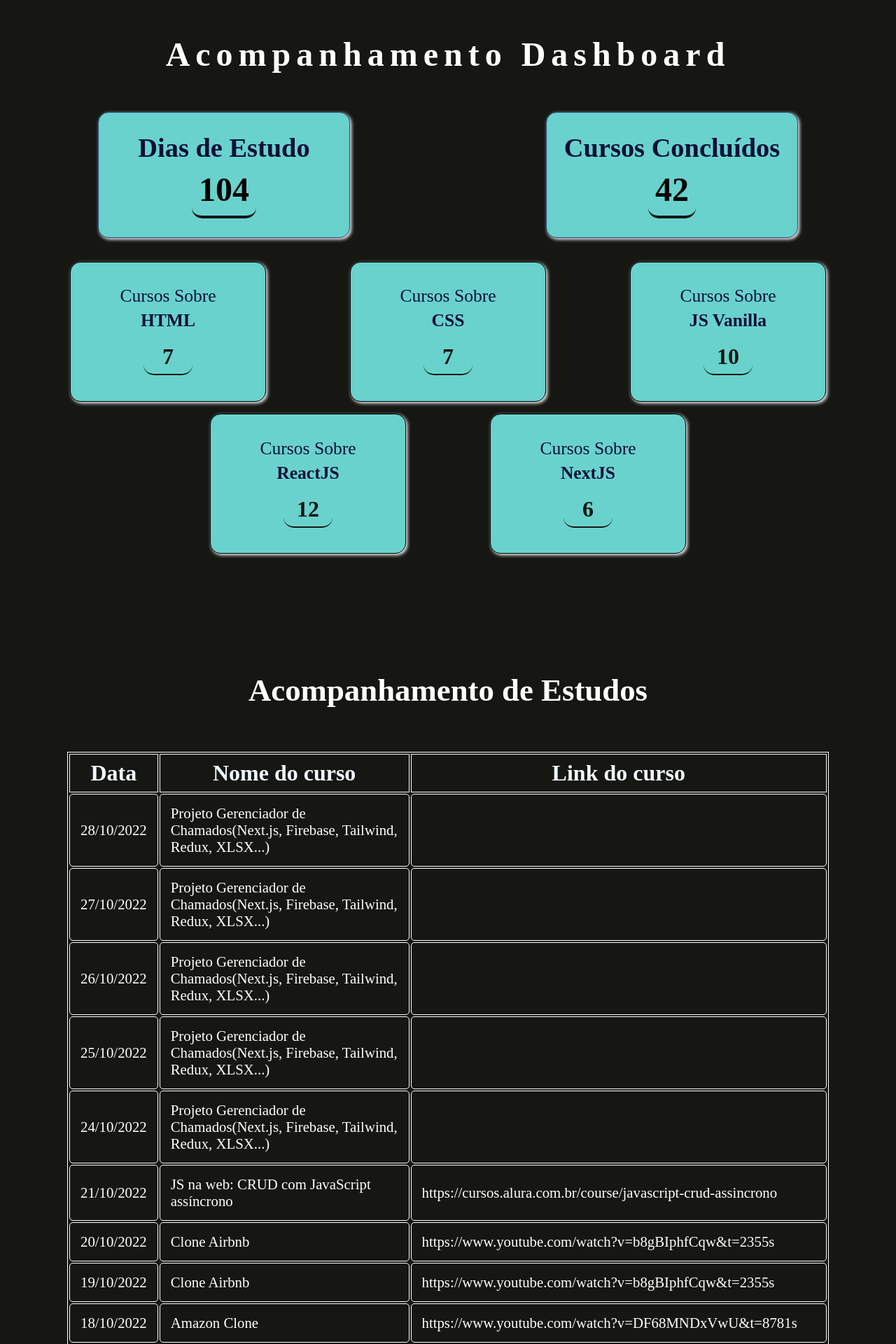
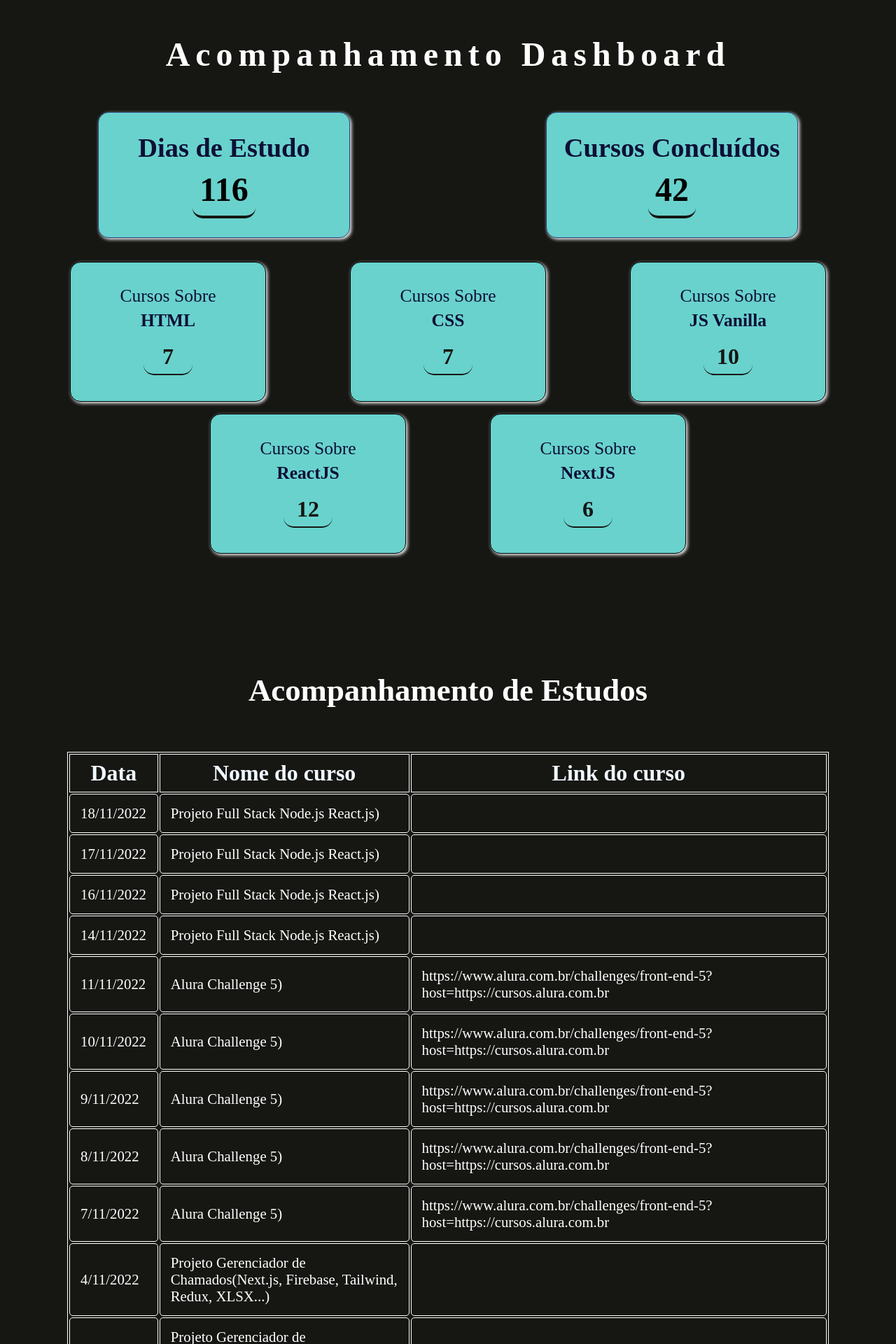
Before and after one commit to MiguelFLima/acompanhamento-estudos, a Next.js app: page /cursos in a window 1280 px wide. Shown: the top 1920 px of the page at 70% size. Built offline with nearby package versions, Linux system fonts and the light colour scheme.

Commit message:
week 21/22/23

```diff
--- a/src/cursos/index.js
+++ b/src/cursos/index.js
@@ -4,7 +4,7 @@ let cursos = [
     nome: 'HTML5 e CSS3 parte 1: crie uma página da Web',
     data: new Date('2022, 06, 07'),
     link: 'https://cursos.alura.com.br/course/html5-css3-primeiros-passos',
-        CursoAlura: true ,
+    CursoAlura: true,
     ERepetido: false,
     foco: 'HTML' || 'CSS',
   },
@@ -60,7 +60,7 @@ let cursos = [
     link: 'https://cursos.alura.com.br/course/posicione-elementos-com-flexbox',
     CursoAlura: true,
     ERepetido: false,
-        foco: 'CSS'
+    foco: 'CSS',
   },
   {
     id: 9,
@@ -486,7 +486,7 @@ let cursos = [
     link: 'https://cursos.alura.com.br/course/javascript-validacoes-reconhecimento-voz',
     CursoAlura: true,
     ERepetido: false,
-        foco: 'JS Vanilla'
+    foco: 'JS Vanilla',
   },
   {
     id: 56,
@@ -839,7 +839,115 @@ let cursos = [
   {
     id: 104,
     nome: 'Projeto Gerenciador de Chamados(Next.js, Firebase, Tailwind, Redux, XLSX...)',
-        data: new Date('2022, 10, 28'),
+    data: new Date('2022, 10, 31'),
+    link: '',
+    CursoAlura: false,
+    ERepetido: false,
+    foco: '',
+  },
+  {
+    id: 105,
+    nome: 'Projeto Gerenciador de Chamados(Next.js, Firebase, Tailwind, Redux, XLSX...)',
+    data: new Date('2022, 11, 01'),
+    link: '',
+    CursoAlura: false,
+    ERepetido: false,
+    foco: '',
+  },
+  {
+    id: 106,
+    nome: 'Projeto Gerenciador de Chamados(Next.js, Firebase, Tailwind, Redux, XLSX...)',
+    data: new Date('2022, 11, 03'),
+    link: '',
+    CursoAlura: false,
+    ERepetido: false,
+    foco: '',
+  },
+  {
+    id: 107,
+    nome: 'Projeto Gerenciador de Chamados(Next.js, Firebase, Tailwind, Redux, XLSX...)',
+    data: new Date('2022, 11, 04'),
+    link: '',
+    CursoAlura: false,
+    ERepetido: false,
+    foco: '',
+  },
+  {
+    id: 108,
+    nome: 'Alura Challenge 5)',
+    data: new Date('2022, 11, 07'),
+    link: 'https://www.alura.com.br/challenges/front-end-5?host=https://cursos.alura.com.br',
+    CursoAlura: false,
+    ERepetido: false,
+    foco: '',
+  },
+  {
+    id: 109,
+    nome: 'Alura Challenge 5)',
+    data: new Date('2022, 11, 08'),
+    link: 'https://www.alura.com.br/challenges/front-end-5?host=https://cursos.alura.com.br',
+    CursoAlura: false,
+    ERepetido: false,
+    foco: '',
+  },
+  {
+    id: 110,
+    nome: 'Alura Challenge 5)',
+    data: new Date('2022, 11, 09'),
+    link: 'https://www.alura.com.br/challenges/front-end-5?host=https://cursos.alura.com.br',
+    CursoAlura: false,
+    ERepetido: false,
+    foco: '',
+  },
+  {
+    id: 111,
+    nome: 'Alura Challenge 5)',
+    data: new Date('2022, 11, 10'),
+    link: 'https://www.alura.com.br/challenges/front-end-5?host=https://cursos.alura.com.br',
+    CursoAlura: false,
+    ERepetido: false,
+    foco: '',
+  },
+  {
+    id: 112,
+    nome: 'Alura Challenge 5)',
+    data: new Date('2022, 11, 11'),
+    link: 'https://www.alura.com.br/challenges/front-end-5?host=https://cursos.alura.com.br',
+    CursoAlura: false,
+    ERepetido: false,
+    foco: '',
+  },
+  {
+    id: 113,
+    nome: 'Projeto Full Stack Node.js React.js)',
+    data: new Date('2022, 11, 14'),
+    link: '',
+    CursoAlura: false,
+    ERepetido: false,
+    foco: '',
+  },
+  {
+    id: 114,
+    nome: 'Projeto Full Stack Node.js React.js)',
+    data: new Date('2022, 11, 16'),
+    link: '',
+    CursoAlura: false,
+    ERepetido: false,
+    foco: '',
+  },
+  {
+    id: 114,
+    nome: 'Projeto Full Stack Node.js React.js)',
+    data: new Date('2022, 11, 17'),
+    link: '',
+    CursoAlura: false,
+    ERepetido: false,
+    foco: '',
+  },
+  {
+    id: 114,
+    nome: 'Projeto Full Stack Node.js React.js)',
+    data: new Date('2022, 11, 18'),
     link: '',
     CursoAlura: false,
     ERepetido: false,
```
Lines whose indentation alone changed are shown as unchanged.
